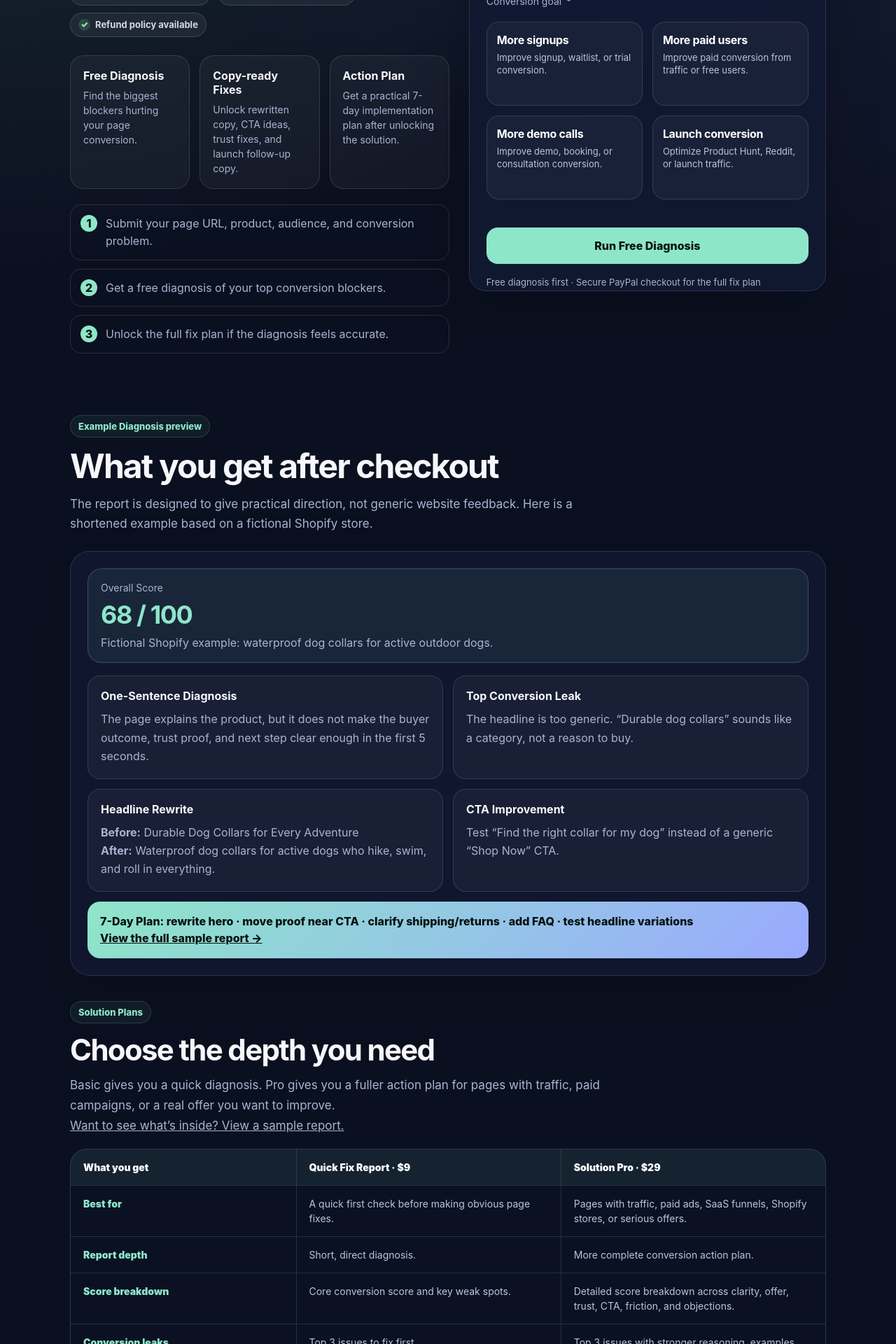
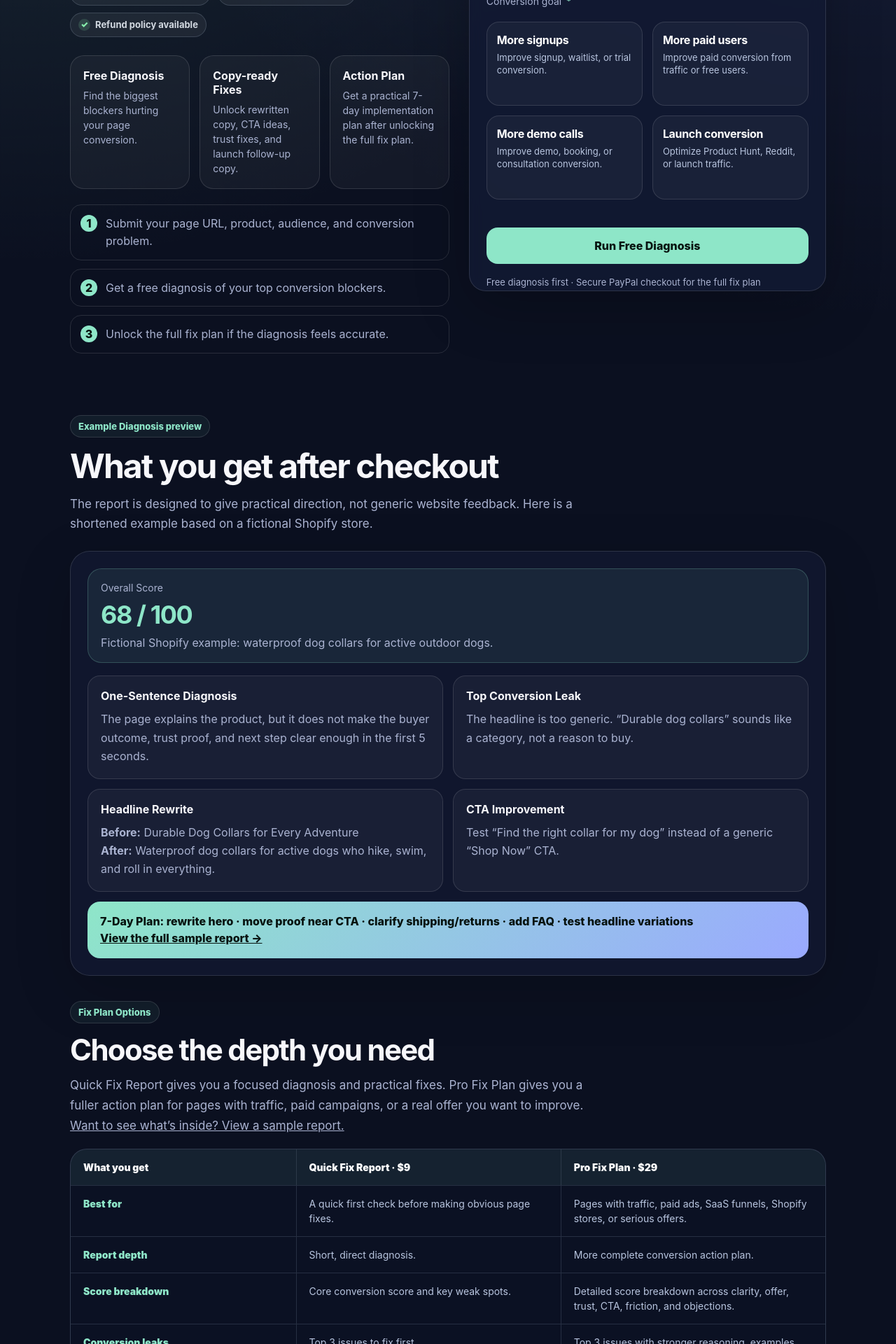
Before and after one commit to haiyangr-cmyk/ai-conversion-clinic, a Next.js app: page / in a window 1280 px wide. Shown: the part 780-2700 px from the top of the page at 70% size. Built offline with nearby package versions, Linux system fonts and the light colour scheme.

Commit message:
Normalize homepage fix plan naming

```diff
--- a/app/page.tsx
+++ b/app/page.tsx
@@ -26,7 +26,7 @@ const useCases = [
   },
   {
     title: "Action Plan",
-    text: "Get a practical 7-day implementation plan after unlocking the solution."
+    text: "Get a practical 7-day implementation plan after unlocking the full fix plan."
   }
 ];
 
@@ -317,7 +317,7 @@ We found practical fixes for positioning, hero copy, CTA, trust proof, offer fra
             <div className="cards">
               <div className="card"><strong>Free Diagnosis</strong><span>Find the biggest blockers hurting your page conversion.</span></div>
               <div className="card"><strong>Copy-ready Fixes</strong><span>Unlock rewritten copy, CTA ideas, trust fixes, and launch follow-up copy.</span></div>
-              <div className="card"><strong>Action Plan</strong><span>Get a practical 7-day implementation plan after unlocking the solution.</span></div>
+              <div className="card"><strong>Action Plan</strong><span>Get a practical 7-day implementation plan after unlocking the full fix plan.</span></div>
             </div>
 
             <div className="steps">
@@ -590,21 +590,20 @@ We found practical fixes for positioning, hero copy, CTA, trust proof, offer fra
 
         <section className="section comparison-section" id="compare-plans">
           <div className="section-heading compact">
-            <span className="eyebrow">Solution Plans</span>
+            <span className="eyebrow">Fix Plan Options</span>
             <h2>Choose the depth you need</h2>
             <p>
-              Basic gives you a quick diagnosis. Pro gives you a fuller action plan for pages with traffic,
-              paid campaigns, or a real offer you want to improve.
+              Quick Fix Report gives you a focused diagnosis and practical fixes. Pro Fix Plan gives you a fuller action plan for pages with traffic, paid campaigns, or a real offer you want to improve.
               <br />
               <a href="/sample-report">Want to see what’s inside? View a sample report.</a>
             </p>
           </div>
 
-          <div className="compare-table" role="table" aria-label="Conversion solution plan comparison">
+          <div className="compare-table" role="table" aria-label="Fix plan comparison">
             <div className="compare-row compare-head" role="row">
               <div role="columnheader">What you get</div>
               <div role="columnheader">Quick Fix Report · $9</div>
-              <div role="columnheader">Solution Pro · $29</div>
+              <div role="columnheader">Pro Fix Plan · $29</div>
             </div>
 
             <div className="compare-row" role="row">
```
